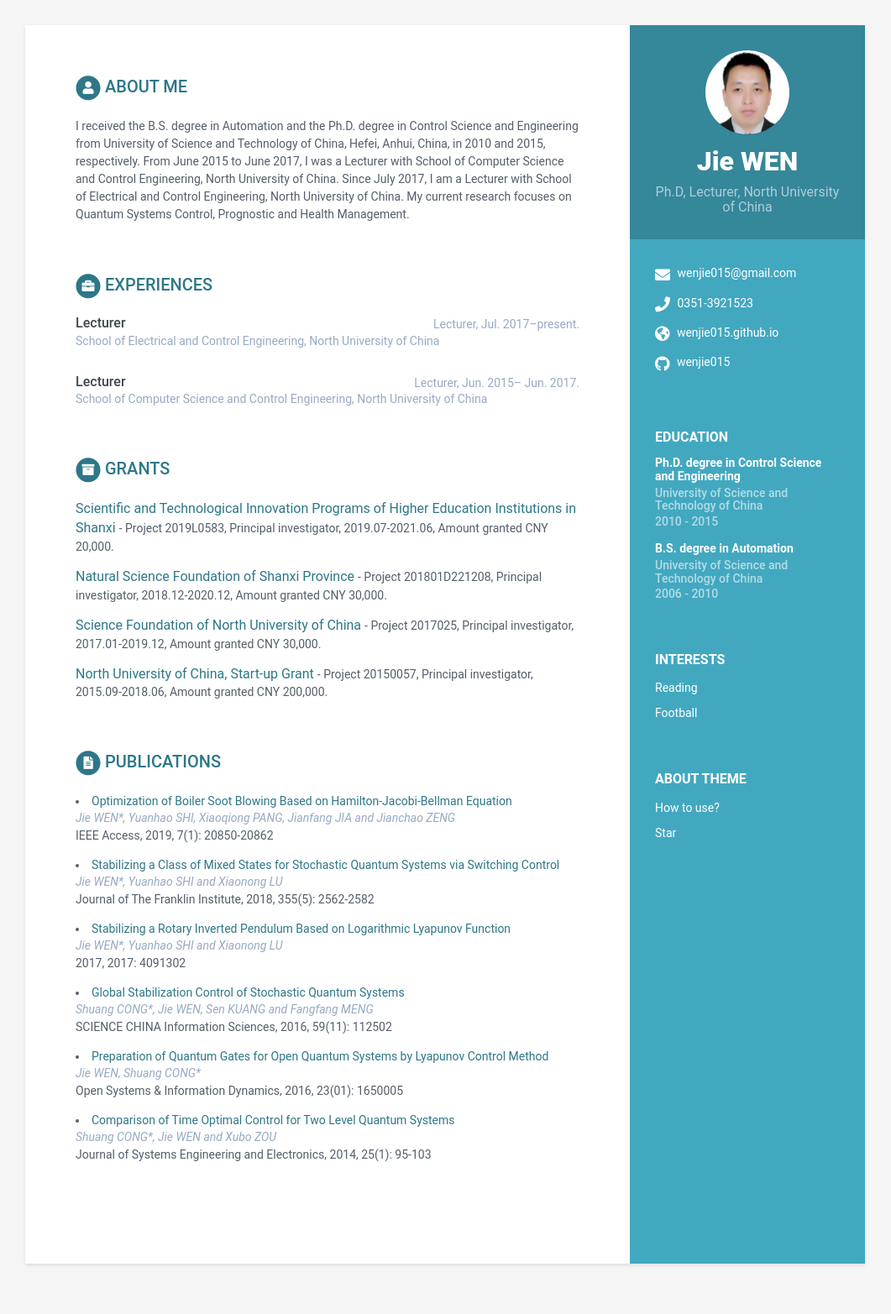
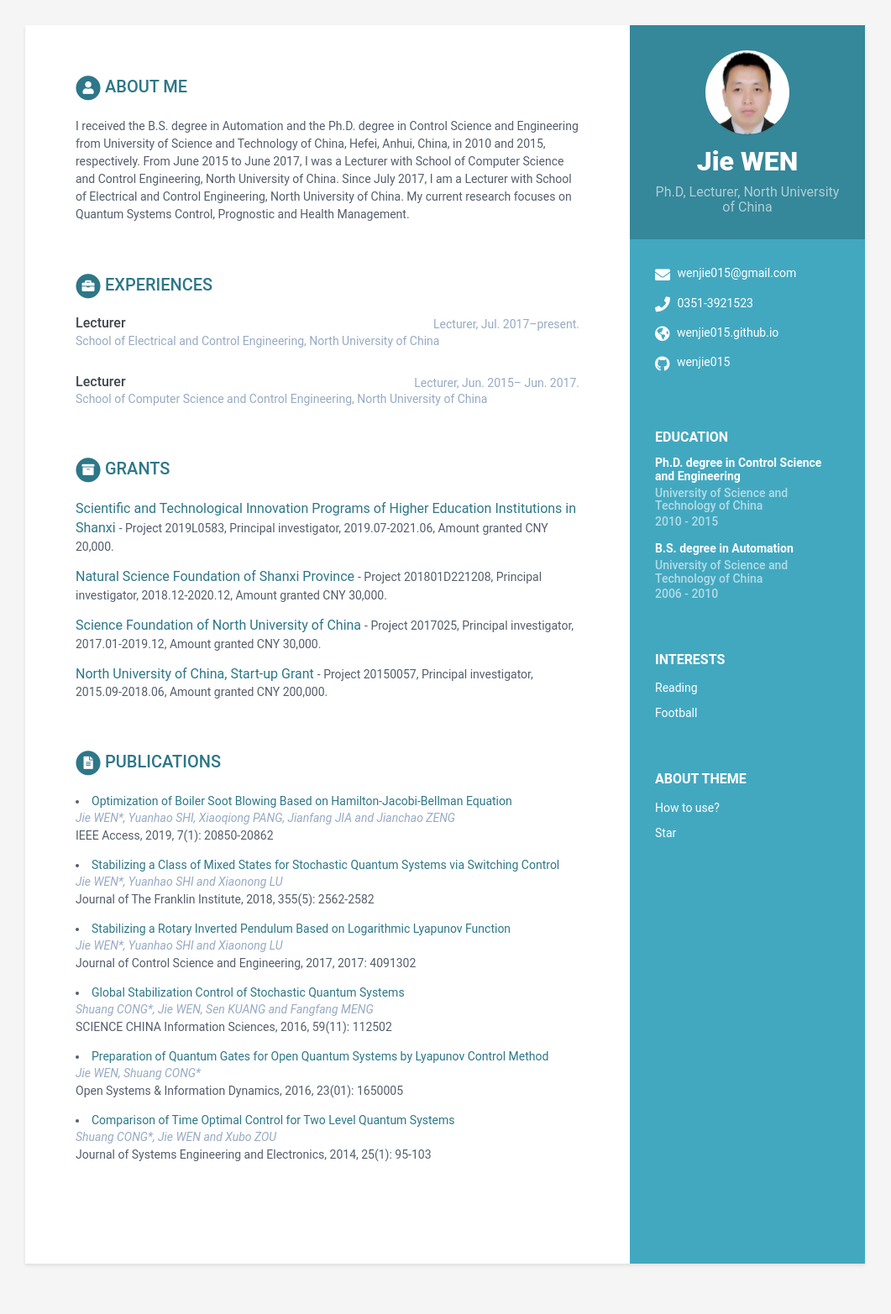
Before and after one commit to wenjie015/wenjie, a Jekyll site: the page built from index.html, in a window 1280 px wide. Shown: the whole page at 84% size, without its empty margins (110-1171 px from the left). Built offline with Jekyll 4.4.1, drawn with Linux system fonts in a browser that asks for light colours.

Commit message:
update 4.5

```diff
--- a/_data/data.yml
+++ b/_data/data.yml
@@ -71,7 +71,7 @@ publications:
       - title:  Stabilizing a Rotary Inverted Pendulum Based on Logarithmic Lyapunov Function
         link: "#"
         authors: Jie WEN*, Yuanhao SHI and Xiaonong LU
-        conference: "2017, 2017: 4091302"
+        conference: "Journal of Control Science and Engineering, 2017, 2017: 4091302"
 
       - title:  Global Stabilization Control of Stochastic Quantum Systems
         link: "#"
```
